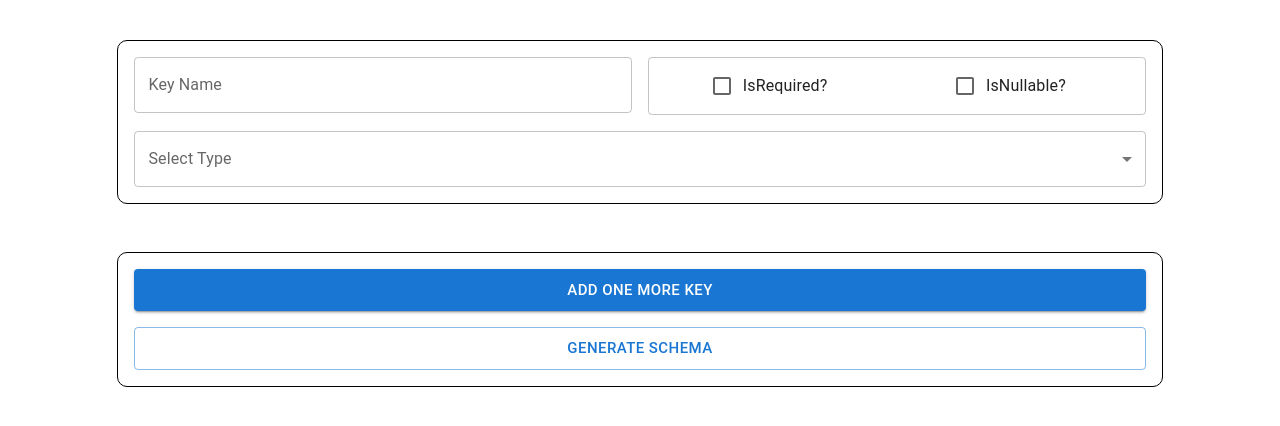
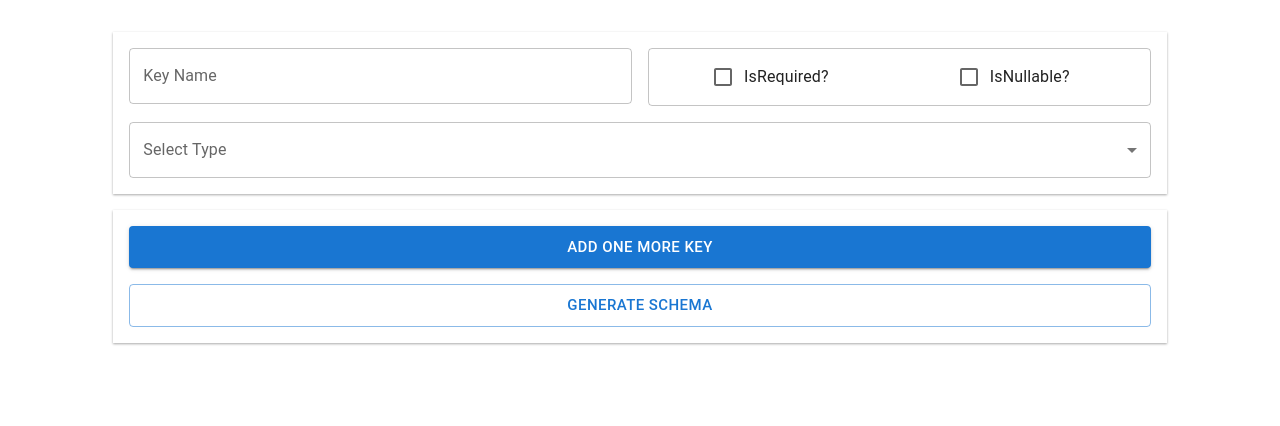
Before and after one commit to Shaivaan/Formik-Schema-Generator, a React (Vite) app: page / in a window 1280 px wide. Shown: the top 426 px of the page. Built offline with nearby package versions, Linux system fonts and the light colour scheme.

Commit message:
add form remover button with little style changes

```diff
--- a/package.json
+++ b/package.json
@@ -12,6 +12,7 @@
   "dependencies": {
     "@emotion/react": "^11.11.4",
     "@emotion/styled": "^11.11.5",
+    "@mui/icons-material": "^5.16.4",
     "@mui/material": "^5.15.21",
     "@mui/x-date-pickers": "^7.11.0",
     "@types/uuid": "^10.0.0",
@@ -24,7 +25,8 @@
     "react-router-dom": "^6.24.0",
     "uuid": "^10.0.0",
     "yarn": "^1.22.22",
-    "yup": "^1.4.0"
+    "yup": "^1.4.0",
+    "zustand": "^4.5.4"
   },
   "devDependencies": {
     "@types/react": "^18.3.3",
--- a/src/Components/Number/NumberComp.tsx
+++ b/src/Components/Number/NumberComp.tsx
@@ -8,10 +8,10 @@ const NumberCategory = ({formIndex}:FormIndexType)=>{
     const {values} = useFormikContext<FormInitType>();
     return <>
         <Grid container spacing={4}>
-            <Grid item md={6} sm={12}>
+            <Grid item md={6} sm={12} xs={12}>
             <SelectNumberType formIndex={formIndex}/>
             </Grid>
-            <Grid item md={6} sm={12}>
+            <Grid item md={6} sm={12} xs={12}>
             <SelectNumberFormat formIndex={formIndex}/>
             </Grid>
         </Grid>
@@ -125,8 +125,8 @@ const NumberCategory = ({formIndex}:FormIndexType)=>{
 
     const MinMaxLimitReusableComp=({formIndex,keyName}:FormIndexType & MinMaxLimitReusableCompType)=>{
         return <Grid container spacing={2}>
-            <Grid item sm={6}><CharLimitValidation limit_type="min" formIndex={formIndex} keyName={keyName}/></Grid>
-            <Grid item sm={6}><CharLimitValidation limit_type="max" formIndex={formIndex} keyName={keyName}/></Grid>
+            <Grid item sm={6} xs={12}><CharLimitValidation limit_type="min" formIndex={formIndex} keyName={keyName}/></Grid>
+            <Grid item sm={6} xs={12}><CharLimitValidation limit_type="max" formIndex={formIndex} keyName={keyName}/></Grid>
         </Grid>
     }
 
--- a/src/Components/String/StringComp.tsx
+++ b/src/Components/String/StringComp.tsx
@@ -96,7 +96,7 @@ const PasswordValidation=({formIndex}: FormIndexType)=>{
             size="medium"
             InputProps={{
                 inputComponent : ()=><Grid container justifyContent={'space-around'}>
-                {passwordFormUtils.map(({keyName,label})=><Grid key={keyName} item sm={2.5}><ReusableCheckBox formIndex={formIndex} label={label} keyName={`whenSelectedString.${keyName}` as fieldKeyType}/></Grid> )}
+                {passwordFormUtils.map(({keyName,label})=><Grid key={keyName} item sm={2.5} xs={6}><ReusableCheckBox formIndex={formIndex} label={label} keyName={`whenSelectedString.${keyName}` as fieldKeyType}/></Grid> )}
              </Grid>
             }}
             />
@@ -109,8 +109,8 @@ const PasswordValidation=({formIndex}: FormIndexType)=>{
 
 const MinMaxLimitReusableComp=({formIndex,keyName}:FormIndexType & MinMaxLimitReusableCompType)=>{
     return <Grid container spacing={2}>
-        <Grid item sm={6}><CharLimitValidation limit_type="min" formIndex={formIndex} keyName={keyName}/></Grid>
-        <Grid item sm={6}><CharLimitValidation limit_type="max" formIndex={formIndex} keyName={keyName}/></Grid>
+        <Grid item sm={6} xs={12}><CharLimitValidation limit_type="min" formIndex={formIndex} keyName={keyName}/></Grid>
+        <Grid item sm={6} xs={12}><CharLimitValidation limit_type="max" formIndex={formIndex} keyName={keyName}/></Grid>
     </Grid>
 }
 
--- a/src/Routes/Home/Home.css
+++ b/src/Routes/Home/Home.css
@@ -2,7 +2,6 @@
     width: 80%;
     margin: auto;
     border-radius: 10px;
-    border: 1px solid black;
     margin-top: 2rem;
     padding: 1rem;
 }
@@ -24,3 +23,17 @@ input[type=number]::-webkit-outer-spin-button {
   -webkit-appearance: none;
   margin: 0;
 }
+
+.delete_icon{
+    color: red;
+}
+
+.end_align{
+    display: flex;
+    justify-content: end;
+}
+
+.each_form {
+    box-shadow: rgba(0, 0, 0, 0.12) 0px 1px 3px, rgba(0, 0, 0, 0.24) 0px 1px 2px;
+    padding: 1rem;
+}
--- a/src/Routes/Home/Home.tsx
+++ b/src/Routes/Home/Home.tsx
@@ -1,4 +1,4 @@
-import { Box, Button, Checkbox, FormControl, FormControlLabel, FormHelperText, Grid, InputLabel, MenuItem, RadioGroup, Select, SelectChangeEvent, TextField } from "@mui/material";
+import { Box, Button, Checkbox, FormControl, FormControlLabel, FormHelperText, Grid, IconButton, InputLabel, MenuItem, RadioGroup, Select, SelectChangeEvent, TextField } from "@mui/material";
 import "./Home.css";
 import { ArrayHelpers, FieldArray, Formik, useFormikContext } from "formik";
 import { createSchemaStringFromValues, eachKeyForm, formInitialValues, getNestedValue, setFieldValueFirstArg, typeValue } from "../Utils/HomeUtils";
@@ -13,12 +13,14 @@ import { DateCategory } from "../../Components/Date/DateComp";
 import { basic_date_type, date_utils } from "../Utils/DateUtils";
 import { FileCategory } from "../../Components/File/FileComp";
 import { file_single, file_util } from "../Utils/FileUtils";
+import { Delete } from "@mui/icons-material";
 
 
 
 export const Home = () => {
     return (
-        <Box>
+        <Grid container justifyContent={'center'} sx={{marginTop:'2rem'}}>
+            <Grid lg={10} md={10} sm={12} xs={12}>
                 <Formik
                     initialValues={formInitialValues}
                     onSubmit={(values:FormInitType) => {
@@ -36,21 +38,21 @@ export const Home = () => {
                                 <Box>
                                     <FieldArray
                                         name="formInitialValues"
-                                    render={({push}: ArrayHelpers) => (
-                                        <Box className = 'global_column_flex'>
+                                        render={({push,remove}: ArrayHelpers) => (
+                                            <Box className = 'global_column_flex' sx={{columnGap:'2rem'}}>
                                                 {values.formInitialValues.map(
                                                     (_formElem, formIndex: number) => {
                                                         return (
-                                                        <Box key={formIndex}>
+                                                            <Box key={formIndex} className = 'each_form'>
+                                                                {formIndex !== 0 && <Box className='end_align'><IconButton onClick={()=>remove(formIndex)}><Delete className="delete_icon"/></IconButton></Box>}
                                                                 <EachKeyForm formIndex={formIndex}/>
                                                             </Box>
                                                         );
                                                     }
                                                 )}
-                                            <Box className = 'parentCont global_column_flex'>
+                                                <Box className = 'global_column_flex each_form'>
                                                 <Button fullWidth variant="contained" size="large" onClick={()=>push({...eachKeyForm})}>Add One More Key</Button>
                                                 <Button fullWidth variant="outlined" size="large" onClick={(event)=>handleSubmit(event as unknown as FormEvent<HTMLFormElement>)}>Generate Schema</Button>
-
                                                 </Box>
                                             </Box>
                                         )}
@@ -60,7 +62,8 @@ export const Home = () => {
                         );
                     }}
                 </Formik>
-        </Box>
+            </Grid>
+        </Grid>
     );
 };
 
@@ -113,10 +116,10 @@ const EachKeyForm = ({formIndex}:EachKeyForm) => {
      const isTypeError = getNestedValue(setFieldValueFirstArg(formIndex,'type'),touched) &&  getNestedValue(setFieldValueFirstArg(formIndex,'type'),errors);
      const keyNameTextfieldValue = getNestedValue(setFieldValueFirstArg(formIndex,'keyName'),values)
 
-    return <Box className="parentCont global_column_flex">
+    return <Box className="global_column_flex">
         <Grid container spacing={2}>
-            <Grid item xs={6}><TextField error={isKeyNameError} helperText={getNestedValue(setFieldValueFirstArg(formIndex,'keyName'),errors)} onChange={handleKeyNameChange} value={keyNameTextfieldValue} autoComplete="off" label='Key Name' placeholder="Key Name" variant="outlined" fullWidth /></Grid>
-            <Grid item xs={6}>
+            <Grid item xs={12} sm={6}><TextField error={isKeyNameError} helperText={getNestedValue(setFieldValueFirstArg(formIndex,'keyName'),errors)} onChange={handleKeyNameChange} value={keyNameTextfieldValue} autoComplete="off" label='Key Name' placeholder="Key Name" variant="outlined" fullWidth /></Grid>
+            <Grid item xs={12} sm={6}>
                 <TextField
                     fullWidth
                     variant="outlined"
--- a/src/Routes/Utils/HomeUtils.tsx
+++ b/src/Routes/Utils/HomeUtils.tsx
@@ -13,7 +13,7 @@ const eachKeyForm = {
 };
 
 const formInitialValues = { formInitialValues: [{ ...eachKeyForm }] };
-const typeValue = ["string", "number","date","file"];
+const typeValue = ["string", "number","date","file","boolean"];
 const setFieldValueFirstArg = (formIndex: number, fieldKey: fieldKeyType) =>
   `formInitialValues[${formIndex}].${fieldKey}`;
 
@@ -183,6 +183,18 @@ const createFileSchema = (
   return fileSchema;
 };
 
+const createBooleanSchema = (isNullable:boolean,isRequired:boolean,requireMessage:string)=>{
+  let booleanSchema = "Yup.boolean()"
+  if (isNullable) {
+    booleanSchema += `.nullable()`;
+  }
+
+  if (isRequired) {
+    booleanSchema += `.required('${requireMessage}')`;
+  }
+  return booleanSchema;
+}
+
 const createSchemaStringFromValues = (
   values: EachFormInitialValueType[]
 ): string => {
@@ -214,6 +226,9 @@ const createSchemaStringFromValues = (
           break;
         case "file":
           fieldSchema = createFileSchema(whenSelectedFile as WhenSelectedFileType | null, isNullable, isRequired, requireMessage);
+          break;
+        case "boolean":
+          fieldSchema = createBooleanSchema(isNullable, isRequired, requireMessage);
           break;
         default:
           fieldSchema = "Yup.mixed()";
```
Also changed, not shown: src/Components/Date/DateComp.tsx (+4 -4 lines), 1 other file (tests, documents, lock files or other folders). Lines whose indentation alone changed are shown as unchanged.
